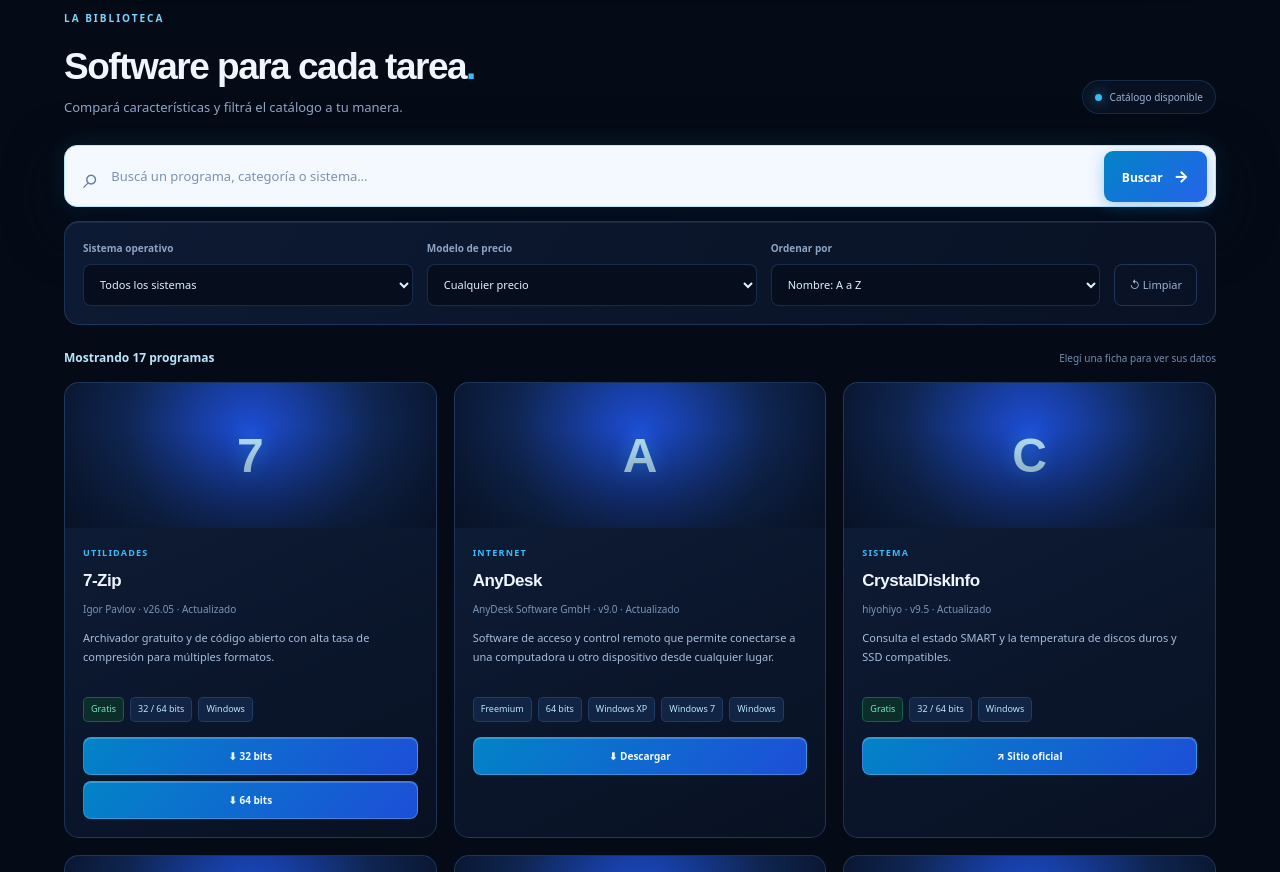
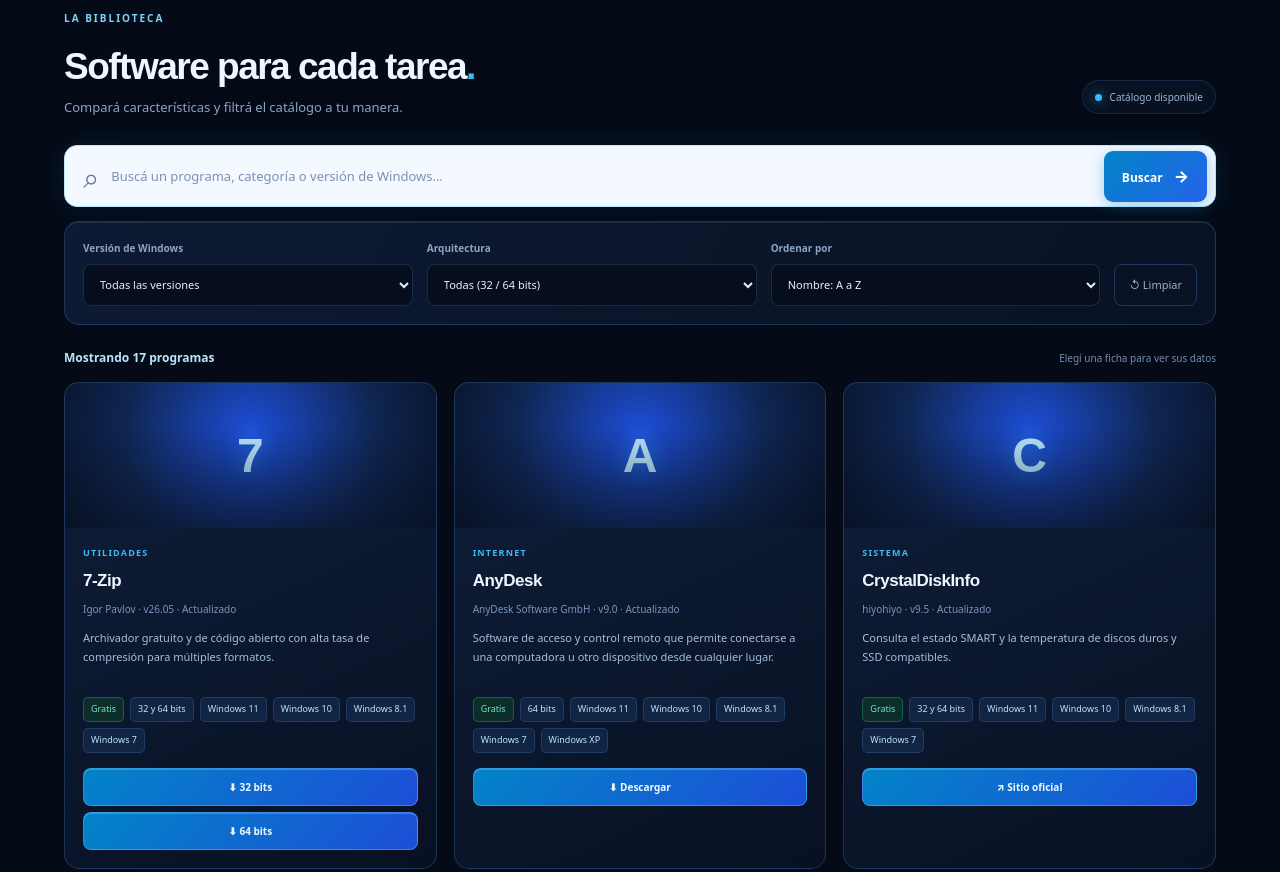
Before and after one commit to alejandromanrique22/nexus, a plain HTML site: page index.html in a window 1280 px wide. Shown: the part 1447-2319 px from the top of the page. Drawn offline with Linux system fonts and the light colour scheme.

Commit message:
Estandarizo programas.json para filtros de Windows y arquitectura

```diff
--- a/data/programas.json
+++ b/data/programas.json
@@ -6,7 +6,7 @@
     "editor": "Nullsoft / Llama Group",
     "version": "5.9.2",
     "precio": "Gratis",
-    "sistemas": ["Windows XP", "Windows"],
+    "sistemas": ["Windows 11", "Windows 10", "Windows 8.1", "Windows 7", "Windows XP"],
     "arquitectura": "32 bits",
     "tamano": "Actualizado",
     "descripcion": "El reproductor de MP3 clásico, famoso por sus skins y su consumo mínimo de recursos.",
@@ -24,7 +24,7 @@
     "editor": "CPUID",
     "version": "1.55",
     "precio": "Gratis",
-    "sistemas": ["Windows XP", "Windows"],
+    "sistemas": ["Windows 11", "Windows 10", "Windows 8.1", "Windows 7", "Windows XP"],
     "arquitectura": "32 bits",
     "tamano": "Actualizado",
     "descripcion": "Monitorea temperaturas, voltajes y velocidad de ventiladores del hardware.",
@@ -41,8 +41,8 @@
     "categoria": "Utilidades",
     "editor": "Power Software Ltd",
     "version": "8.9",
-    "precio": "Freemium",
-    "sistemas": ["Windows XP", "Windows"],
+    "precio": "Gratis",
+    "sistemas": ["Windows 11", "Windows 10", "Windows 8.1", "Windows 7", "Windows XP"],
     "arquitectura": "32 bits",
     "tamano": "Actualizado",
     "descripcion": "Una referencia de la época para grabar CD y DVD y crear imágenes de disco.",
@@ -60,8 +60,8 @@
     "editor": "Krzysztof Kowalczyk",
     "version": "3.6.1",
     "precio": "Gratis",
-    "sistemas": ["Windows XP", "Windows 7", "Windows"],
-    "arquitectura": "32 / 64 bits",
+    "sistemas": ["Windows 11", "Windows 10", "Windows 8.1", "Windows 7", "Windows XP"],
+    "arquitectura": "32 y 64 bits",
     "tamano": "Actualizado",
     "descripcion": "Lector liviano de PDF, ePub, MOBI y CBZ.",
     "descargas": [
@@ -84,7 +84,7 @@
     "precio": "Gratis",
     "destacado": true,
     "sistemas": ["Windows XP"],
-    "arquitectura": "32 / 64 bits",
+    "arquitectura": "32 y 64 bits",
     "tamano": "15 MB",
     "descripcion": "Capa de compatibilidad para ejecutar aplicaciones modernas en Windows XP y Vista.",
     "descargas": [
@@ -105,8 +105,8 @@
     "editor": "voidtools",
     "version": "1.4.1.1032",
     "precio": "Gratis",
-    "sistemas": ["Windows XP", "Windows 7", "Windows"],
-    "arquitectura": "32 / 64 bits",
+    "sistemas": ["Windows 11", "Windows 10", "Windows 8.1", "Windows 7", "Windows XP"],
+    "arquitectura": "32 y 64 bits",
     "tamano": "Actualizado",
     "descripcion": "Utilidad para buscar archivos instantáneamente en discos locales.",
     "descargas": [
@@ -129,7 +129,7 @@
     "precio": "Gratis",
     "destacado": true,
     "sistemas": ["Windows 7"],
-    "arquitectura": "32 / 64 bits",
+    "arquitectura": "32 y 64 bits",
     "tamano": "Actualizado",
     "descripcion": "Paquete acumulativo de actualizaciones para Windows 7 y Windows Server 2008 R2.",
     "descargas": [
@@ -146,8 +146,8 @@
     "editor": "hiyohiyo",
     "version": "9.5",
     "precio": "Gratis",
-    "sistemas": ["Windows"],
-    "arquitectura": "32 / 64 bits",
+    "sistemas": ["Windows 11", "Windows 10", "Windows 8.1", "Windows 7"],
+    "arquitectura": "32 y 64 bits",
     "tamano": "Actualizado",
     "descripcion": "Consulta el estado SMART y la temperatura de discos duros y SSD compatibles.",
     "urlOficial": "https://crystalmark.info/en/software/crystaldiskinfo/"
@@ -158,8 +158,8 @@
     "categoria": "Internet",
     "editor": "AnyDesk Software GmbH",
     "version": "9.0",
-    "precio": "Freemium",
-    "sistemas": ["Windows XP", "Windows 7", "Windows"],
+    "precio": "Gratis",
+    "sistemas": ["Windows 11", "Windows 10", "Windows 8.1", "Windows 7", "Windows XP"],
     "arquitectura": "64 bits",
     "tamano": "Actualizado",
     "descripcion": "Software de acceso y control remoto que permite conectarse a una computadora u otro dispositivo desde cualquier lugar.",
@@ -176,9 +176,9 @@
     "categoria": "Utilidades",
     "editor": "win.rar GmbH",
     "version": "7.23",
-    "precio": "Freemium",
-    "sistemas": ["Windows"],
-    "arquitectura": "32 / 64 bits",
+    "precio": "Gratis",
+    "sistemas": ["Windows 11", "Windows 10", "Windows 8.1", "Windows 7"],
+    "arquitectura": "32 y 64 bits",
     "tamano": "Actualizado",
     "descripcion": "Compresión y extracción de archivos RAR, ZIP y otros formatos.",
     "descargas": [
@@ -199,7 +199,7 @@
     "editor": "Foxit Software",
     "version": "2026.2.1",
     "precio": "Gratis",
-    "sistemas": ["Windows"],
+    "sistemas": ["Windows 11", "Windows 10", "Windows 8.1", "Windows 7"],
     "arquitectura": "64 bits",
     "tamano": "Actualizado",
     "descripcion": "Lector de documentos PDF rápido y ligero con herramientas de anotación.",
@@ -218,10 +218,10 @@
     "version": "3.0.24",
     "precio": "Gratis",
     "destacado": true,
-    "sistemas": ["Windows", "Linux", "macOS"],
+    "sistemas": ["Windows 11", "Windows 10", "Windows 8.1", "Windows 7"],
     "arquitectura": "64 bits",
     "tamano": "Actualizado",
-    "descripcion": "Reproductor multimedia libre y multiplataforma conocido por admitir numerosos formatos.",
+    "descripcion": "Reproductor multimedia libre conocido por admitir numerosos formatos de audio y video.",
     "descargas": [
       {
         "etiqueta": "⬇ Descargar (64 bits)",
@@ -236,8 +236,8 @@
     "editor": "Igor Pavlov",
     "version": "26.05",
     "precio": "Gratis",
-    "sistemas": ["Windows"],
-    "arquitectura": "32 / 64 bits",
+    "sistemas": ["Windows 11", "Windows 10", "Windows 8.1", "Windows 7"],
+    "arquitectura": "32 y 64 bits",
     "tamano": "Actualizado",
     "descripcion": "Archivador gratuito y de código abierto con alta tasa de compresión para múltiples formatos.",
     "descargas": [
@@ -258,8 +258,8 @@
     "editor": "Pete Batard",
     "version": "4.15",
     "precio": "Gratis",
-    "sistemas": ["Windows"],
-    "arquitectura": "32 / 64 bits",
+    "sistemas": ["Windows 11", "Windows 10", "Windows 8.1"],
+    "arquitectura": "32 y 64 bits",
     "tamano": "~1.5 MB",
     "descripcion": "Crea unidades USB booteables para instalar Windows, Linux y otros sistemas.",
     "descargas": [
@@ -279,9 +279,9 @@
     "categoria": "Utilidades",
     "editor": "IObit",
     "version": "Actualizado",
-    "precio": "Freemium",
-    "sistemas": ["Windows"],
-    "arquitectura": "32 / 64 bits",
+    "precio": "Gratis",
+    "sistemas": ["Windows 11", "Windows 10", "Windows 8.1", "Windows 7"],
+    "arquitectura": "32 y 64 bits",
     "tamano": "Actualizado",
     "descripcion": "Detecta y actualiza controladores del sistema.",
     "descargas": [
@@ -298,7 +298,7 @@
     "editor": "The qBittorrent project",
     "version": "5.3.0",
     "precio": "Gratis",
-    "sistemas": ["Windows"],
+    "sistemas": ["Windows 11", "Windows 10"],
     "arquitectura": "64 bits",
     "tamano": "~50 MB",
     "descripcion": "Cliente BitTorrent gratuito y de código abierto, sin publicidad, para descargar y compartir archivos.",
@@ -315,8 +315,8 @@
     "categoria": "Internet",
     "editor": "TeamViewer Germany GmbH",
     "version": "Actualizado",
-    "precio": "Freemium",
-    "sistemas": ["Windows"],
+    "precio": "Gratis",
+    "sistemas": ["Windows 11", "Windows 10", "Windows 8.1", "Windows 7"],
     "arquitectura": "64 bits",
     "tamano": "Actualizado",
     "descripcion": "Software de acceso y control remoto que permite conectarse a una computadora u otro dispositivo desde cualquier lugar.",
--- a/index.html
+++ b/index.html
@@ -14,16 +14,16 @@
   <meta name="author" content="Alejandro Manrique">
   <meta name="copyright" content="© 2026 Alejandro Manrique - Trelew, Chubut, Argentina. Todos los derechos reservados.">
   <meta name="application-name" content="Nexus">
-  <meta name="description" content="Explorá software para Windows, macOS, Linux y Android. Compará programas, consultá sus características y encontrá fuentes de descarga confiables.">
+  <meta name="description" content="Explorá software gratuito para Windows. Compará programas, consultá sus características y encontrá fuentes de descarga confiables.">
   <meta name="robots" content="index,follow,max-image-preview:large">
   <title>Nexus — Software útil, sin vueltas</title>
   <link rel="icon" href="./assets/favicon.svg" type="image/svg+xml">
   <link rel="stylesheet" href="./css/styles.css?v=3">
-  <script src="./js/app.js?v=2" defer></script>
+  <script src="./js/app.js?v=3" defer></script>
   <meta property="og:type" content="website">
   <meta property="og:site_name" content="Nexus">
   <meta property="og:title" content="Nexus — Software útil, sin vueltas">
-  <meta property="og:description" content="Encontrá herramientas para trabajar, crear y proteger tus dispositivos.">
+  <meta property="og:description" content="Encontrá herramientas gratuitas para trabajar, crear y proteger tu PC con Windows.">
 </head>
 <body>
   <a class="skip-link" href="#contenido">Saltar al contenido</a>
@@ -71,13 +71,13 @@
             </div>
           </div>
           <div class="floating-chip chip-top"><span>✦</span> Descubrí</div>
-          <div class="floating-chip chip-bottom"><span>⌘</span> Para tus dispositivos</div>
+          <div class="floating-chip chip-bottom"><span>⌘</span> Para tu Windows</div>
         </div>
       </div>
       <div class="hero-bottom container">
         <div><strong id="totalProgramas">—</strong><span>programas en catálogo</span></div>
         <div><strong id="totalCategorias">—</strong><span>categorías para explorar</span></div>
-        <div><strong>4</strong><span>sistemas contemplados</span></div>
+        <div><strong>100%</strong><span>software gratis para Windows</span></div>
       </div>
     </section>
 
@@ -127,14 +127,39 @@
       <form class="search-form catalog-search" id="searchForm" role="search">
         <span class="search-symbol" aria-hidden="true">⌕</span>
         <label class="sr-only" for="search">Buscar programas</label>
-        <input id="search" type="search" placeholder="Buscá un programa, categoría o sistema…" autocomplete="off">
+        <input id="search" type="search" placeholder="Buscá un programa, categoría o versión de Windows…" autocomplete="off">
         <button type="submit">Buscar <span aria-hidden="true">→</span></button>
       </form>
 
       <div class="filter-panel">
-        <div class="filter-field"><label for="systemFilter">Sistema operativo</label><select id="systemFilter"><option value="">Todos los sistemas</option><option>Windows</option><option>Windows 7</option><option>Windows XP</option><option>macOS</option><option>Linux</option><option>Android</option><option>iOS</option></select></div>
-        <div class="filter-field"><label for="priceFilter">Modelo de precio</label><select id="priceFilter"><option value="">Cualquier precio</option><option>Gratis</option><option>Freemium</option><option>De pago</option></select></div>
-        <div class="filter-field"><label for="sortFilter">Ordenar por</label><select id="sortFilter"><option value="nombre">Nombre: A a Z</option><option value="recientes">Más recientes</option><option value="descargas">Más populares</option></select></div>
+        <div class="filter-field">
+          <label for="systemFilter">Versión de Windows</label>
+          <select id="systemFilter">
+            <option value="">Todas las versiones</option>
+            <option>Windows 11</option>
+            <option>Windows 10</option>
+            <option>Windows 8.1</option>
+            <option>Windows 7</option>
+            <option>Windows XP</option>
+          </select>
+        </div>
+        <div class="filter-field">
+          <label for="archFilter">Arquitectura</label>
+          <select id="archFilter">
+            <option value="">Todas (32 / 64 bits)</option>
+            <option value="64 bits">64 bits</option>
+            <option value="32 bits">32 bits</option>
+            <option value="32 y 64 bits">32 y 64 bits</option>
+          </select>
+        </div>
+        <div class="filter-field">
+          <label for="sortFilter">Ordenar por</label>
+          <select id="sortFilter">
+            <option value="nombre">Nombre: A a Z</option>
+            <option value="recientes">Más recientes</option>
+            <option value="descargas">Más populares</option>
+          </select>
+        </div>
         <button type="button" id="clearFilters" class="reset-button">↺ <span>Limpiar</span></button>
       </div>
       <div class="results-row"><p id="resultsCount" aria-live="polite">Cargando catálogo…</p><span>Elegí una ficha para ver sus datos</span></div>
--- a/js/app.js
+++ b/js/app.js
@@ -13,7 +13,7 @@
     category: "Todas",
     search: "",
     system: "",
-    price: "",
+    arch: "",
     sort: "nombre"
   };
 
@@ -26,7 +26,7 @@
     searchForm: document.getElementById("searchForm"),
     searchInput: document.getElementById("search"),
     systemFilter: document.getElementById("systemFilter"),
-    priceFilter: document.getElementById("priceFilter"),
+    archFilter: document.getElementById("archFilter"),
     sortFilter: document.getElementById("sortFilter"),
     clearFilters: document.getElementById("clearFilters"),
     resetSearch: document.getElementById("resetSearch"),
@@ -264,6 +264,21 @@
     return card;
   }
 
+  function matchesArchitecture(progArch, selectedArch) {
+    if (!selectedArch) {
+      return true;
+    }
+    var archLower = String(progArch || "").toLowerCase();
+    var targetLower = selectedArch.toLowerCase();
+    if (!archLower) {
+      return false;
+    }
+    if (targetLower === "32 y 64 bits") {
+      return archLower.indexOf("32") !== -1 && archLower.indexOf("64") !== -1;
+    }
+    return archLower.indexOf(targetLower) !== -1;
+  }
+
   function getFilteredPrograms() {
     var query = state.search.toLowerCase();
 
@@ -277,7 +292,7 @@
           return false;
         }
       }
-      if (state.price && prog.precio !== state.price) {
+      if (!matchesArchitecture(prog.arquitectura, state.arch)) {
         return false;
       }
       if (query) {
@@ -286,6 +301,7 @@
           prog.categoria,
           prog.editor,
           prog.descripcion,
+          prog.arquitectura,
           Array.isArray(prog.sistemas) ? prog.sistemas.join(" ") : ""
         ]
           .join(" ")
@@ -347,7 +363,7 @@
     state.category = "Todas";
     state.search = "";
     state.system = "";
-    state.price = "";
+    state.arch = "";
     state.sort = "nombre";
 
     if (elements.searchInput) {
@@ -356,8 +372,8 @@
     if (elements.systemFilter) {
       elements.systemFilter.value = "";
     }
-    if (elements.priceFilter) {
-      elements.priceFilter.value = "";
+    if (elements.archFilter) {
+      elements.archFilter.value = "";
     }
     if (elements.sortFilter) {
       elements.sortFilter.value = "nombre";
@@ -394,9 +410,9 @@
       });
     }
 
-    if (elements.priceFilter) {
-      elements.priceFilter.addEventListener("change", function () {
-        state.price = elements.priceFilter.value;
+    if (elements.archFilter) {
+      elements.archFilter.addEventListener("change", function () {
+        state.arch = elements.archFilter.value;
         renderPrograms();
       });
     }
```
